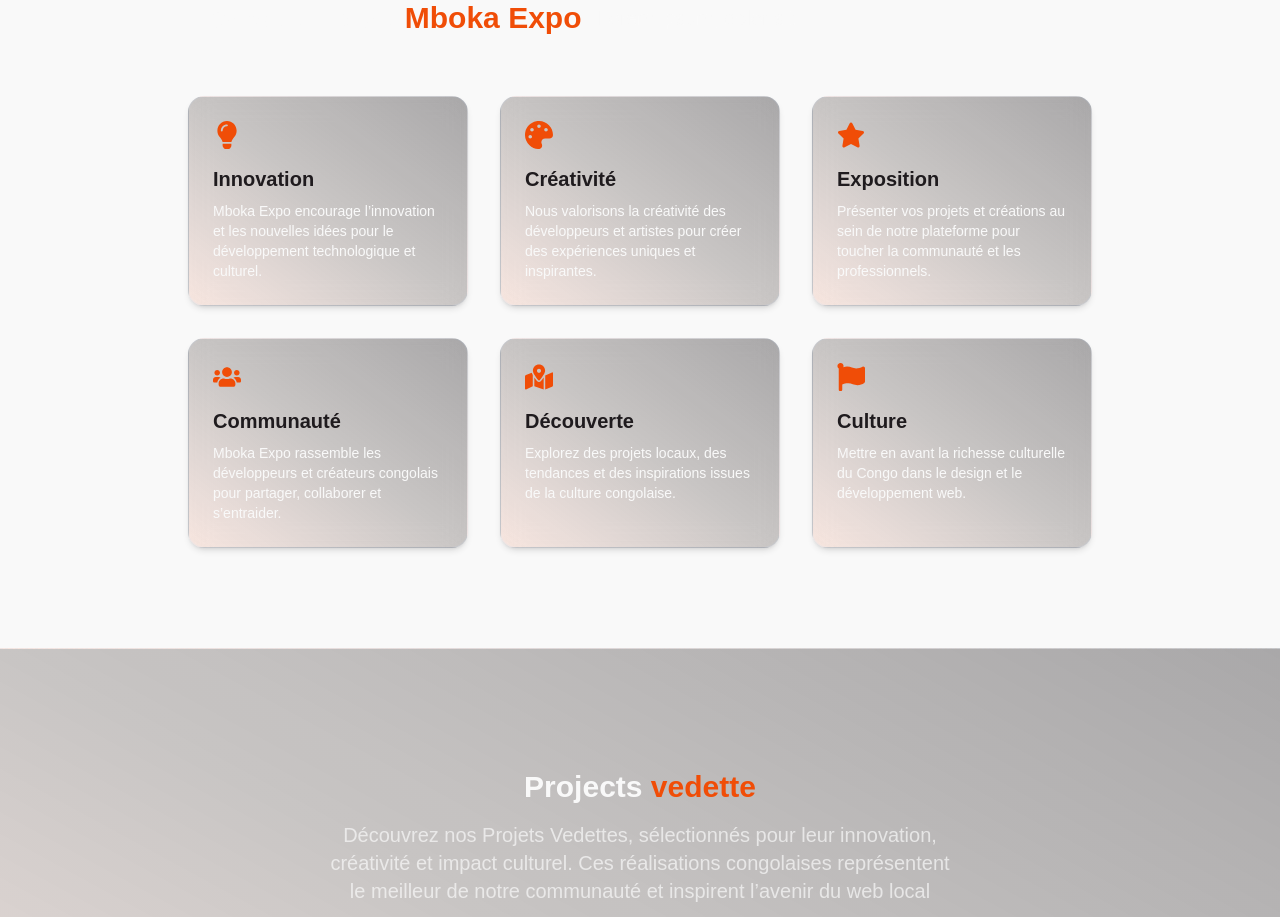
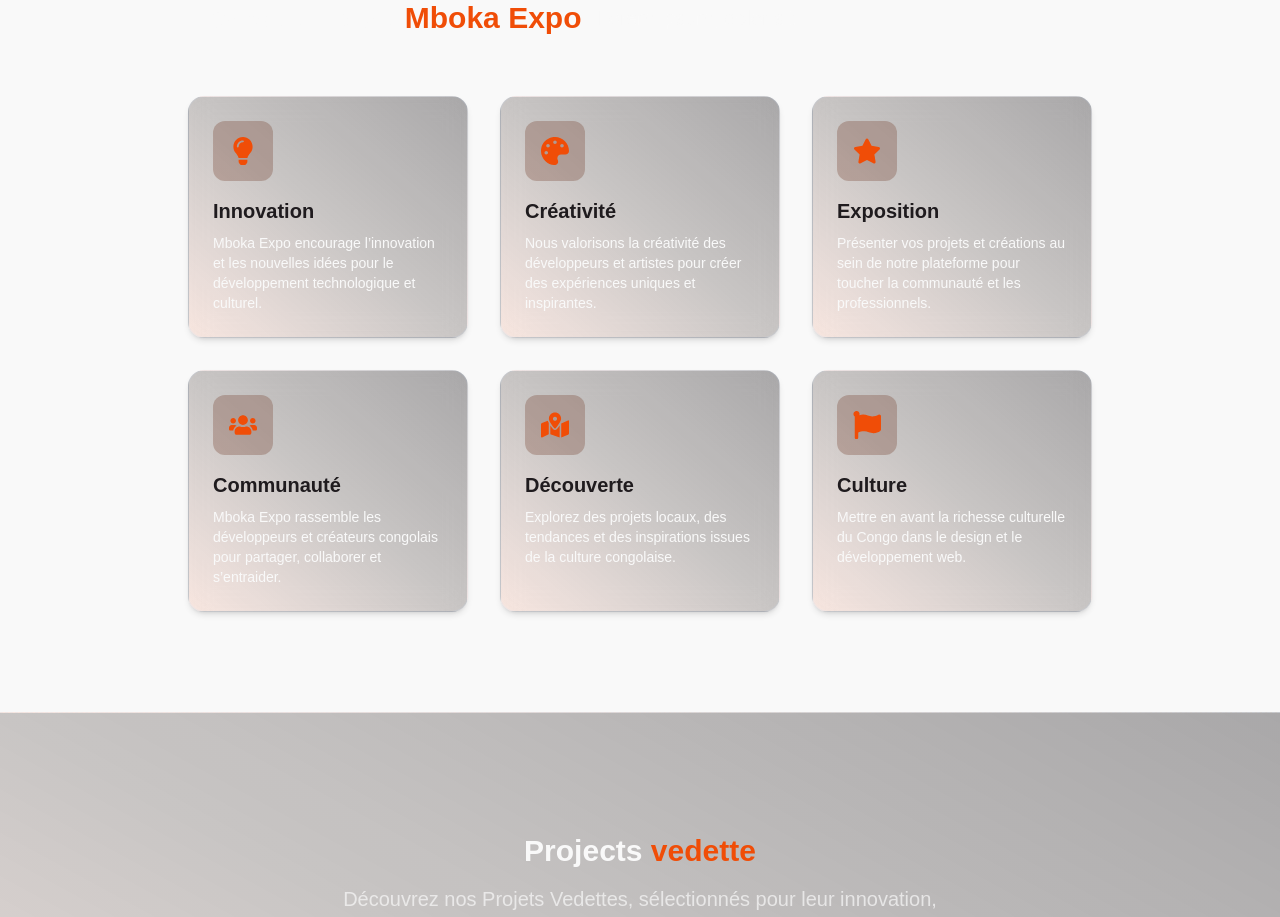
Before and after one commit to Ona31/Moka-Expo, a Next.js app: page / in a window 1280 px wide. Shown: the part 920-1837 px from the top of the page. Built offline with nearby package versions, Linux system fonts and the light colour scheme.

Commit message:
add de back icon card def

```diff
--- a/app/components/sections/Defnition.tsx
+++ b/app/components/sections/Defnition.tsx
@@ -59,7 +59,7 @@ export default function Def() {
             key={index}
             className=" bg-gradient-to-bl from-[#1f1b1e5d] via-[#2a1d183c] to-[#f04d071c] backdrop-blur-md p-6  border-br border rounded-2xl shadow-md hover:shadow-lg transition"
           >
-            <div className="mb-4">{card.icon}</div>
+            <div className=" inline-flex p-4 mb-4 bg-secondary rounded-xl">{card.icon}</div>
             <h3 className="text-xl font-semibold mb-2">{card.title}</h3>
             <p className="text-text text-sm">{card.description}</p>
           </div>
--- a/app/globals.css
+++ b/app/globals.css
@@ -5,6 +5,7 @@
   --foreground: #1f1b1e;
   --bg:#1f1b1e;
   --primary:#f04d07;
+  --secondary:#5d1f053f;
   --accent:#989999;
   --text:#f9f9f9;
   --br:#bcd5ff21;
@@ -17,6 +18,7 @@
   --color-background: var(--background);
   --color-foreground: var(--foreground);
   --color-primary: var(--primary);
+  --color-secondary: var(--secondary);
   --color-accent: var(--accent);
   --color-text: var(--text);
   --color-bg:var(--bg);
```
